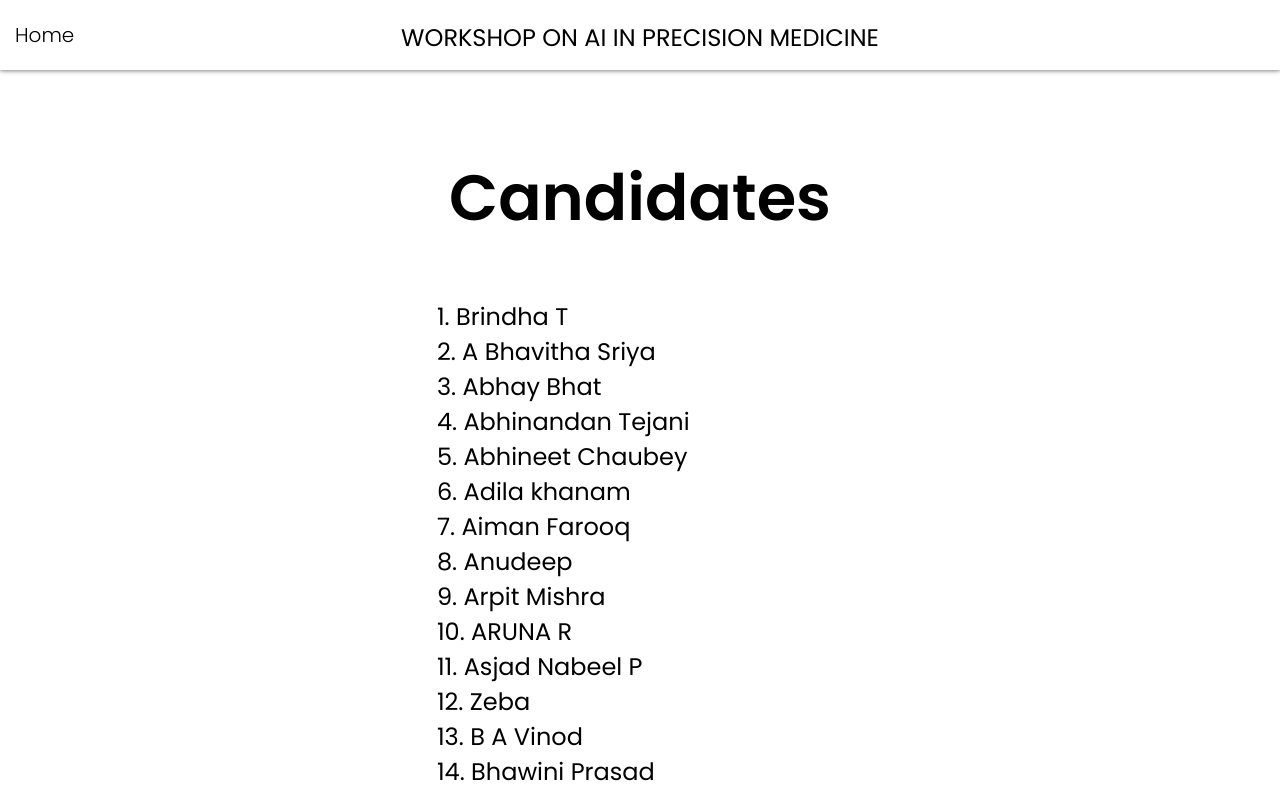
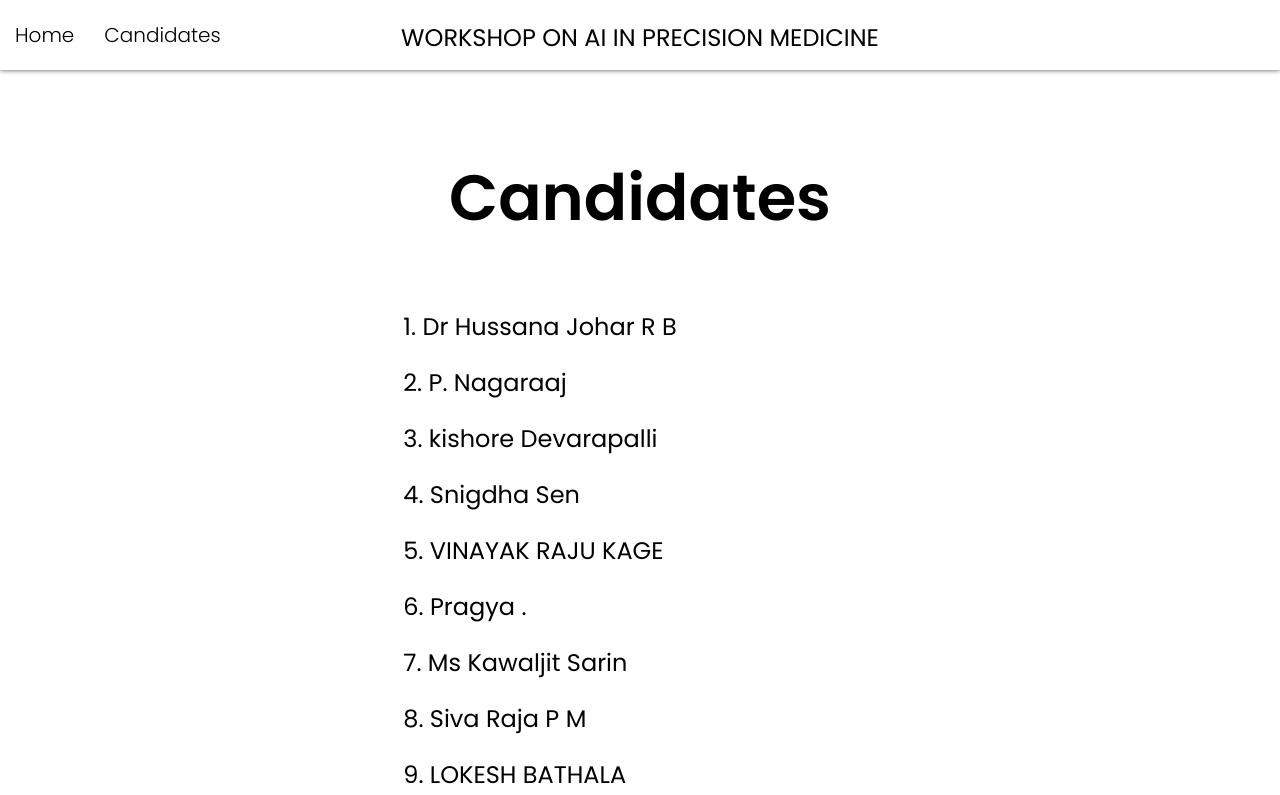
Before and after one commit to crocs-in-socks/IIScite, a React (Create React App) app in the folder frontend/: page /candidates in a window 1280 px wide. Shown: the top 795 px of the page. Built offline with nearby package versions, Linux system fonts and the light colour scheme.

Commit message:
Updated candidates list

```diff
--- a/frontend/src/components/Navbar.js
+++ b/frontend/src/components/Navbar.js
@@ -12,10 +12,10 @@ export default function Navbar() {
                         </div>
                         {/* <div className="navbar-list-item">
                             <a href="/schedule" className="navbar-link">Schedule</a>
-                        </div>
+                        </div> */}
                         <div className="navbar-list-item">
                             <a href="/candidates" className="navbar-link">Candidates</a>
-                        </div> */}
+                        </div>
                     </div>
                 </div>
                 <div className="navbar-title navbar-list-item">
--- a/frontend/src/pages/Candidates.js
+++ b/frontend/src/pages/Candidates.js
@@ -1,7 +1,7 @@
 import React, { useState, useEffect } from "react";
 import Papa from "papaparse";
 import "../styles/Candidates.css"
-import selected_candidates from "../assets/sheets/selected_candidates.csv";
+import selected_candidates from "../assets/sheets/aug_selected_candidates.csv";
 import Navbar from '../components/Navbar';
 
 export default function Candidates() {
@@ -52,7 +52,7 @@ export default function Candidates() {
                 <ul className="candidates-list">
                     {
                         parsedData.map((row, index) => (
-                        <li>{`${row['Serial Number']}.    ${row['Name']}`}</li>
+                        <li className="candidates-list-item">{`${row['Serial Number']}. ${row['First Name']} ${row['Last Name']}`}</li>
                         ))
                     }
                 </ul>
--- a/frontend/src/styles/Candidates.css
+++ b/frontend/src/styles/Candidates.css
@@ -21,3 +21,16 @@
 .candidates-list {
     list-style-type: none;
 }
+
+.candidates-list-item {
+    margin: 0px 0px 1px;
+    padding: 10px;
+    background-color: #fff;
+    border-radius: 10px;
+    transition: transform 0.3s ease, background-color 0.3s ease;
+}
+
+.candidates-list-item:hover {
+    transform: translateX(10px);
+    background-color: #dcebf8;
+}
```
Also changed, not shown: frontend/src/assets/sheets/aug_selected_candidates.csv (added).
